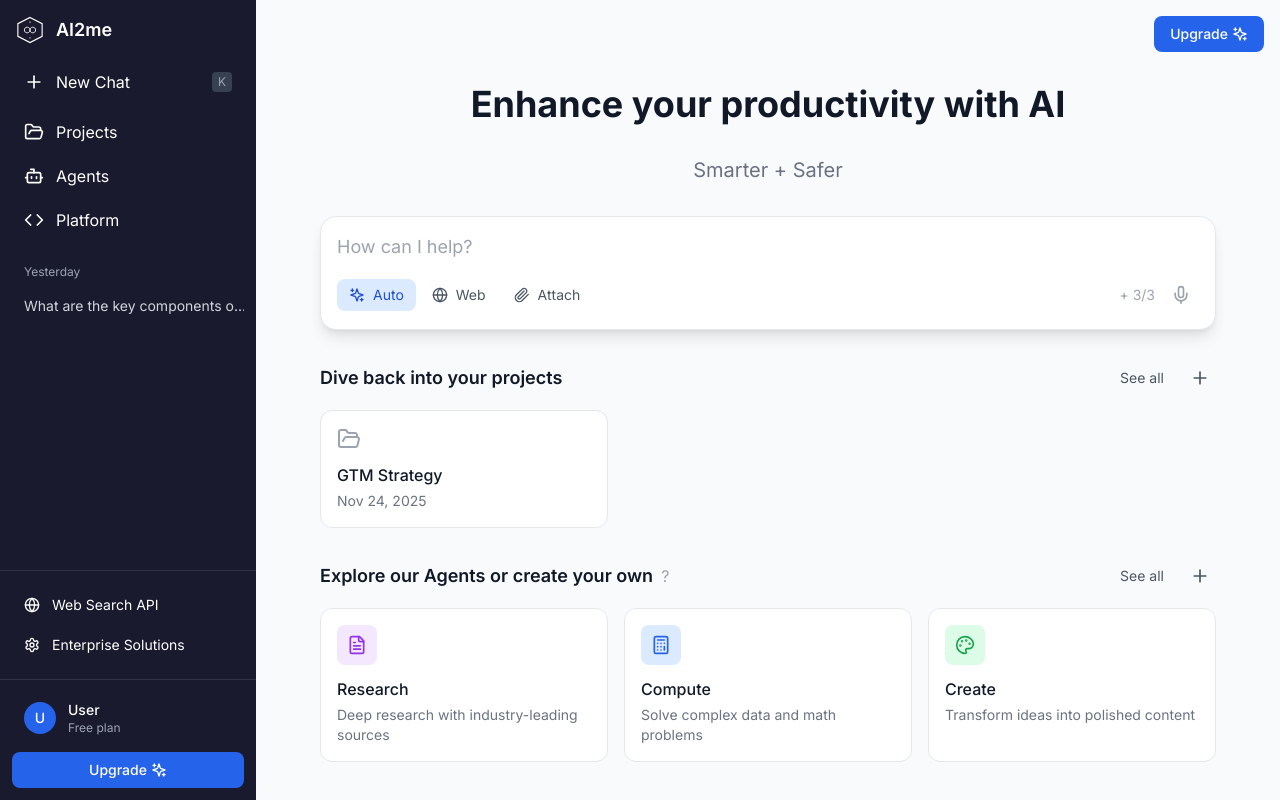
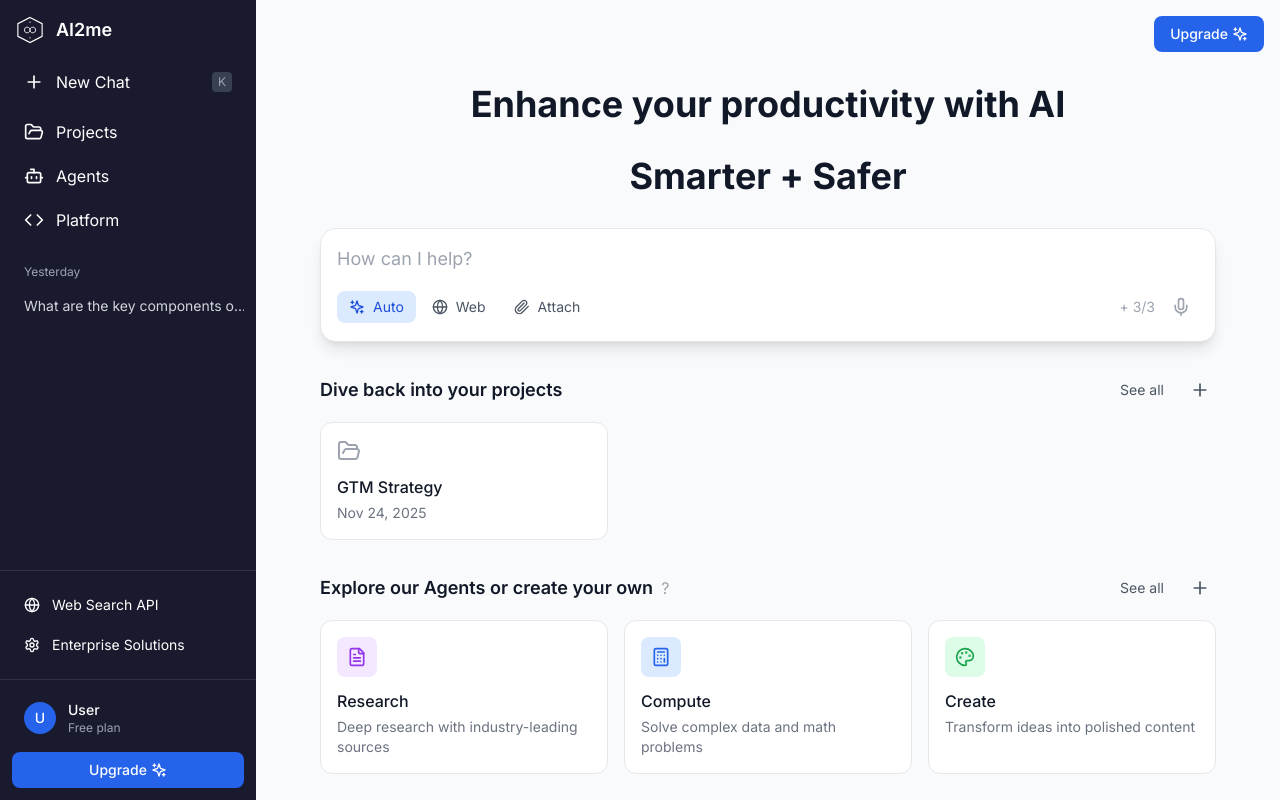
Before and after one commit to Eternitai01/ai2me-app, a Next.js app: page / in a window 1280 px wide. Built offline with nearby package versions, Linux system fonts and the light colour scheme.

Commit message:
Make subtitle same size and bold as main title

```diff
--- a/app/page.tsx
+++ b/app/page.tsx
@@ -112,7 +112,7 @@ export default function Home() {
             <h1 className="text-4xl font-bold text-gray-900 text-center mb-8">
               Enhance your productivity with AI
             </h1>
-                          <p className="text-xl text-gray-500 text-center mb-8">Smarter + Safer</p>
+                          <p className="text-4xl font-bold text-gray-900 text-center mb-8">Smarter + Safer</p>
 
             {/* Search Box */}
             <form onSubmit={handleSubmit} className="bg-white rounded-2xl shadow-lg border border-gray-200 p-4 mb-8">
```
